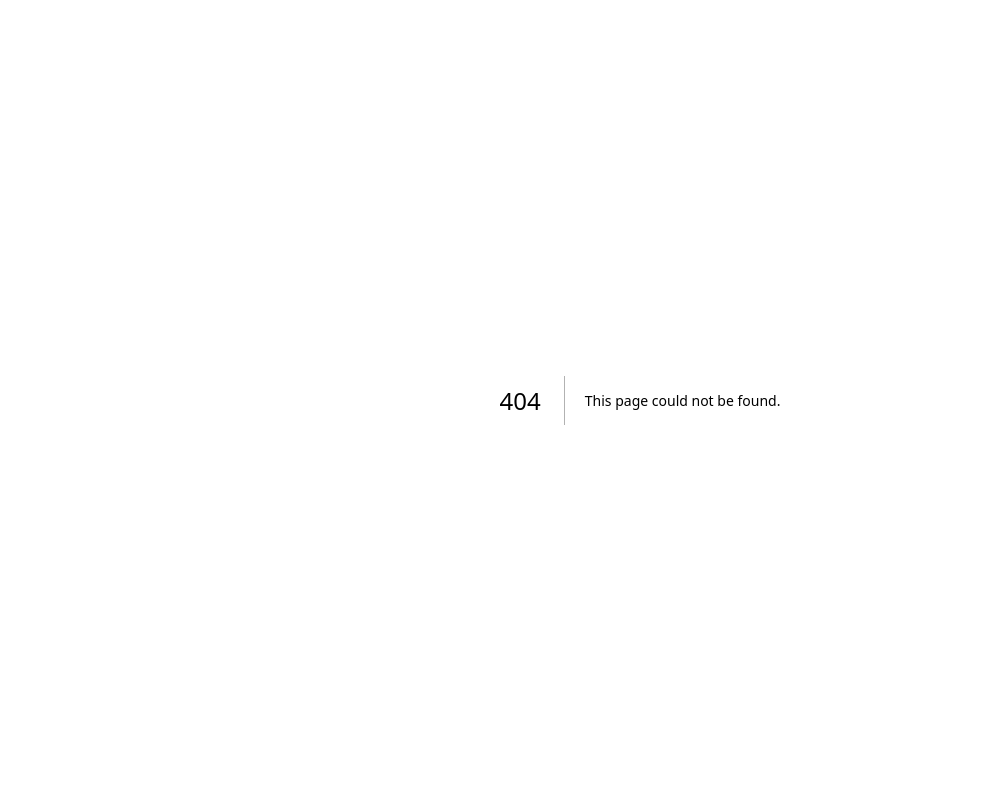
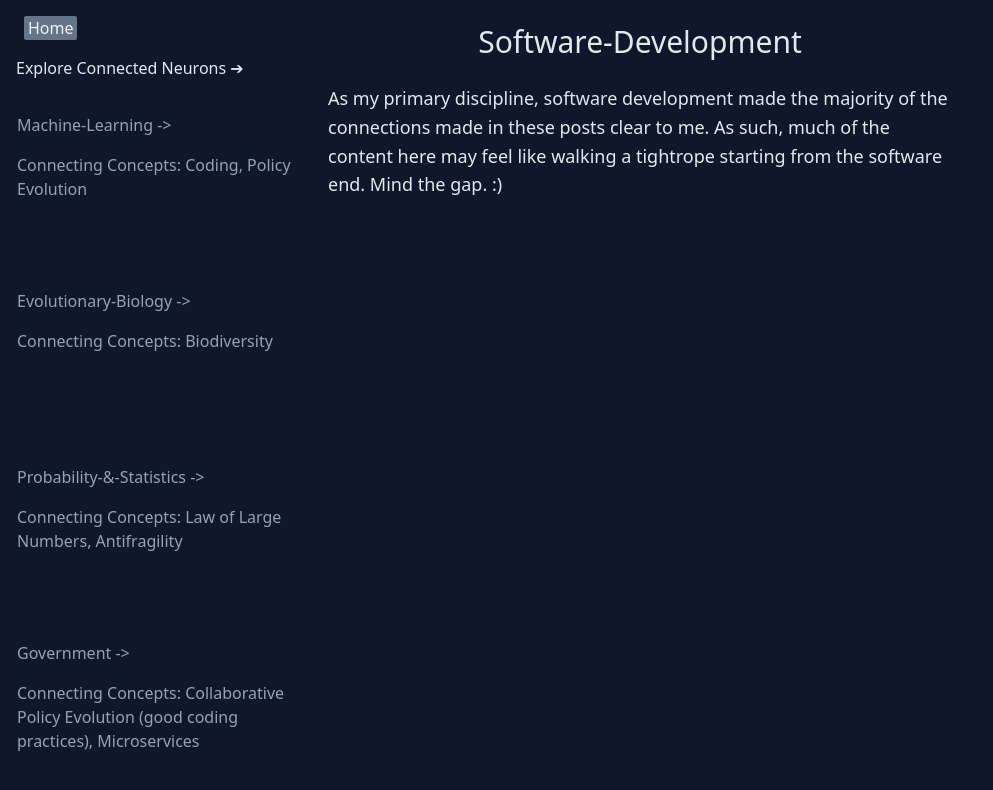
Before and after one commit to sitownle/personal-site, a Next.js app: page /neurons/Software-Development in a window 1280 px wide. Before the commit this address had no page. Shown: the top 790 px of the page, without its empty margins (0-993 px from the left). Built offline with nearby package versions, Linux system fonts and the light colour scheme.

Commit message:
initial post page design, full link capabilities through nav, beginning of writing

```diff
--- a/components/graph.jsx
+++ b/components/graph.jsx
@@ -1,7 +1,7 @@
 /* eslint-disable */
 import * as THREE from "three";
 import * as React from "react";
-import { useRef, useState } from "react";
+import { useRef, useState, useEffect } from "react";
 import { useRouter } from "next/router";
 import { Canvas, useFrame } from "@react-three/fiber";
 import { Text } from "@react-three/drei";
@@ -27,6 +27,11 @@ function Node(props) {
   // Hold state for hovered and clicked events
   const [hovered, hover] = useState(false);
   const [clicked, click] = useState(false);
+
+  useEffect(() => {
+    document.body.style.cursor = hovered ? "pointer" : "auto";
+  }, [hovered]);
+
   // Rotate mesh every frame, this is outside of React without overhead
   useFrame((state, delta) => (ref.current.rotation.x -= 0.01));
 
@@ -35,15 +40,19 @@ function Node(props) {
       {...props}
       ref={ref}
       scale={clicked ? 1.5 : 1}
+      className="cursor-pointer"
       onClick={event => {
-        props.link(`/musings/${labels2[props.obid]}`);
+        props.link(`/neurons/${labels2[props.obid]}`);
       }}
       onPointerOver={event => {
-        console.log(props);
         props.setText(labels[props.obid]);
+        props.setLink(labels2[props.obid]);
         hover(true);
       }}
-      onPointerOut={event => hover(false)}
+      onPointerOut={event => {
+        hover(false);
+        props.setLink("");
+      }}
     >
       <octahedronGeometry args={[1, 3, 2]} />
       <meshStandardMaterial
@@ -69,7 +78,7 @@ function Connection(props) {
       {...props}
       ref={ref}
       scale={clicked ? 1.5 : 1}
-      onClick={event => click(!clicked)}
+      // onClick={event => click(!clicked)}
       onPointerOver={event => hover(true)}
       onPointerOut={event => hover(false)}
     >
@@ -96,6 +105,7 @@ function Connection(props) {
 export default function Graph() {
   const router = useRouter();
   const [text, setText] = useState("Welcome!");
+  const [link, setLink] = useState("Software-Development");
   const nodeXs = [-10, -5, 0, 5, 10];
 
   function push(route) {
@@ -103,6 +113,12 @@ export default function Graph() {
   }
 
   return (
+    <>
+      {link !== "" ? (
+        <div className="absolute bottom-0 left-0 py-[2px] px-[8px] text-xs bg-slate-900 text-slate-50">
+          {`https://sitownle.com/neurons/${link}`}
+        </div>
+      ) : null}
       <Canvas camera={{ position: new THREE.Vector3(0, 0, 12) }}>
         <ambientLight intensity={0.5} />
         <spotLight position={[10, 10, 10]} angle={0.15} penumbra={1} />
@@ -110,30 +126,35 @@ export default function Graph() {
         <Node
           position={[nodeXs[0], 0, 0]}
           setText={setText}
+          setLink={setLink}
           obid={0}
           link={push}
         />
         <Node
           position={[nodeXs[1], 0, 0]}
           setText={setText}
+          setLink={setLink}
           obid={1}
           link={push}
         />
         <Node
           position={[nodeXs[2], 0, 0]}
           setText={setText}
+          setLink={setLink}
           obid={2}
           link={push}
         />
         <Node
           position={[nodeXs[3], 0, 0]}
           setText={setText}
+          setLink={setLink}
           obid={3}
           link={push}
         />
         <Node
           position={[nodeXs[4], 0, 0]}
           setText={setText}
+          setLink={setLink}
           obid={4}
           link={push}
         />
@@ -191,7 +212,7 @@ export default function Graph() {
           rotation-x={(8 * Math.PI) / 5}
           size={10}
         />
-      <Text position={[0, 7, 0]} font="/Inter-Regular.woff" fontSize={1}>
+        <Text position={[0, 7, 0]} /*font="/Inter-Regular.woff"*/ fontSize={1}>
           {text}
           <meshStandardMaterial color="#aaa" toneMapped={false} />
         </Text>
@@ -199,5 +220,6 @@ export default function Graph() {
           <Bloom mipmapBlur luminanceThreshold={1} radius={0.4} />
         </EffectComposer>
       </Canvas>
+    </>
   );
 }
--- a/pages/index.tsx
+++ b/pages/index.tsx
@@ -37,16 +37,9 @@ export default function Home() {
               alt="Next.js Logo"
               width={60}
               height={37}
-              priority
             />
             <div className={styles.thirteen}>
-              <Image
-                src="/thirteen.svg"
-                alt="13"
-                width={40}
-                height={21}
-                priority
-              />
+              <Image src="/thirteen.svg" alt="13" width={40} height={21} />
             </div>
           </a>
         </div>
@@ -58,13 +51,13 @@ export default function Home() {
 
         <div className={styles.grid}>
           <a
-            href="http://localhost:3000/musings/1"
+            href="http://localhost:3000/neurons/Software-Development"
             className={styles.card}
             target="_blank"
             rel="noopener noreferrer"
           >
             <h2 className={inter.className}>
-              Musings <span>-&gt;</span>
+              Neurons <span>-&gt;</span>
             </h2>
             <p className={inter.className}>
               My thoughts on transferable knowledge from my domains of interest:
@@ -74,7 +67,7 @@ export default function Home() {
           </a>
 
           <a
-            href="http://localhost:3000/islands/1"
+            href="http://localhost:3000/islands/Volleyball"
             className={styles.card}
             target="_blank"
             rel="noopener noreferrer"
--- a/pages/musings/[title].js
+++ /dev/null
@@ -1,18 +0,0 @@
-import { useRouter } from "next/router";
-import styles from "../../styles/Home.module.css";
-
-const Musing = () => {
-  const router = useRouter();
-  const { title } = router.query;
-
-  return (
-    <div className="min-h-[100vh]">
-      {/* convert center to tailwind and merge divs */}
-      <div className={styles.center}>
-        <p>Musing: {title}</p>
-      </div>
-    </div>
-  );
-};
-
-export default Musing;
--- /dev/null
+++ b/pages/neurons/[title].js
@@ -0,0 +1,95 @@
+import Head from "next/head";
+import { useRouter } from "next/router";
+
+const neurons = {
+  "Software-Development":
+    "As my primary discipline, software development made the majority of the connections made in these posts clear to me. As such, much of the content here may feel like walking a tightrope starting from the software end. Mind the gap. :)",
+  "Machine-Learning": "",
+  "Evolutionary-Biology": "",
+  "Probability-&-Statistics": "",
+  Government: ""
+};
+
+const synapses = {
+  "Software-Development": {
+    "Machine-Learning": "Coding, Policy Evolution",
+    "Evolutionary-Biology": "Biodiversity",
+    "Probability-&-Statistics": "Law of Large Numbers, Antifragility",
+    Government:
+      "Collaborative Policy Evolution (good coding practices), Microservices"
+  },
+  "Machine-Learning": {
+    "Software-Development": "Coding, Policy Evolution",
+    "Evolutionary-Biology": "",
+    "Probability-&-Statistics": "",
+    Government: ""
+  },
+  "Evolutionary-Biology": {
+    "Software-Development": "Biodiversity",
+    "Machine-Learning": "",
+    "Probability-&-Statistics": "",
+    Government: ""
+  },
+  "Probability-&-Statistics": {
+    "Software-Development": "",
+    "Machine-Learning": "",
+    "Evolutionary-Biology": "Antifragility",
+    Government: ""
+  },
+  Government: {
+    "Software-Development": "",
+    "Machine-Learning": "",
+    "Evolutionary-Biology": "",
+    "Probability-&-Statistics": ""
+  }
+};
+
+const Musing = () => {
+  const router = useRouter();
+  const { title } = router.query;
+  const content = neurons[title];
+
+  function Synapse({ neuron }) {
+    return title ? (
+      <a
+        href={`/neurons/${neuron}`}
+        className="h-[20vh] p-4 flex flex-col gap-4 rounded text-slate-400 hover:text-slate-200 hover:bg-slate-700 cursor-pointer transition-all border border-slate-900 hover:border-slate-500"
+      >
+        <p>{neuron} -&gt;</p>
+        <p>Connecting Concepts: {synapses[title][neuron]}</p>
+      </a>
+    ) : null;
+  }
+
+  return (
+    <>
+      <Head>
+        <title>{title}</title>
+        <meta name="description" content="Thoughts by Simon Townley-Smith" />
+        <meta name="viewport" content="width=device-width, initial-scale=1" />
+        <link rel="icon" href="/favicon.ico" />
+      </Head>
+      <div className="min-h-[100vh] w-full bg-slate-900 text-slate-200 flex flex-row">
+        <div className="w-1/4 flex flex-col gap-4">
+          <a
+            href="/"
+            className="bg-slate-500 text-slate-100 w-1/6 text-center rounded-sm ml-6 mt-4"
+          >
+            Home
+          </a>
+          <span className="pl-4">Explore Connected Neurons &#10132;</span>
+          {Object.entries(neurons).map((key, value) => {
+            if (key[0] == title) return null;
+            return <Synapse neuron={key[0]} key={value} />;
+          })}
+        </div>
+        <div className="w-1/2 flex flex-col gap-6 mt-6 px-2">
+          <h1 className="text-3xl text-center">{title}</h1>
+          <p className="leading-[1.6em] text-[18px]">{content}</p>
+        </div>
+      </div>
+    </>
+  );
+};
+
+export default Musing;
```
Lines whose indentation alone changed are shown as unchanged.
